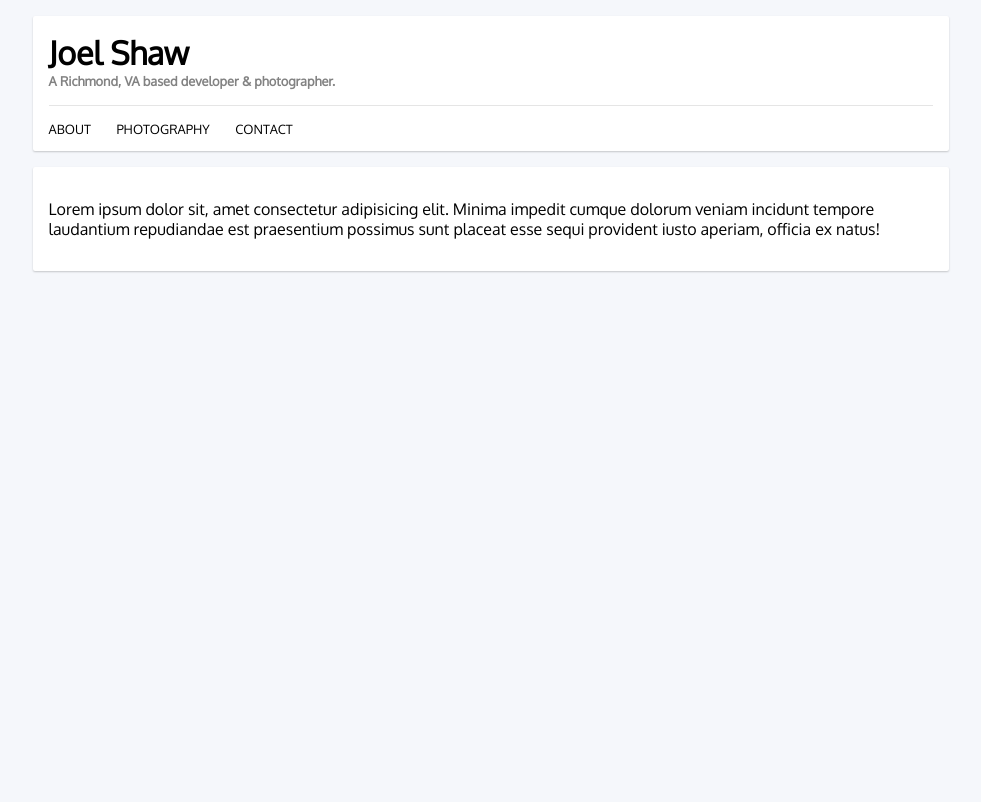
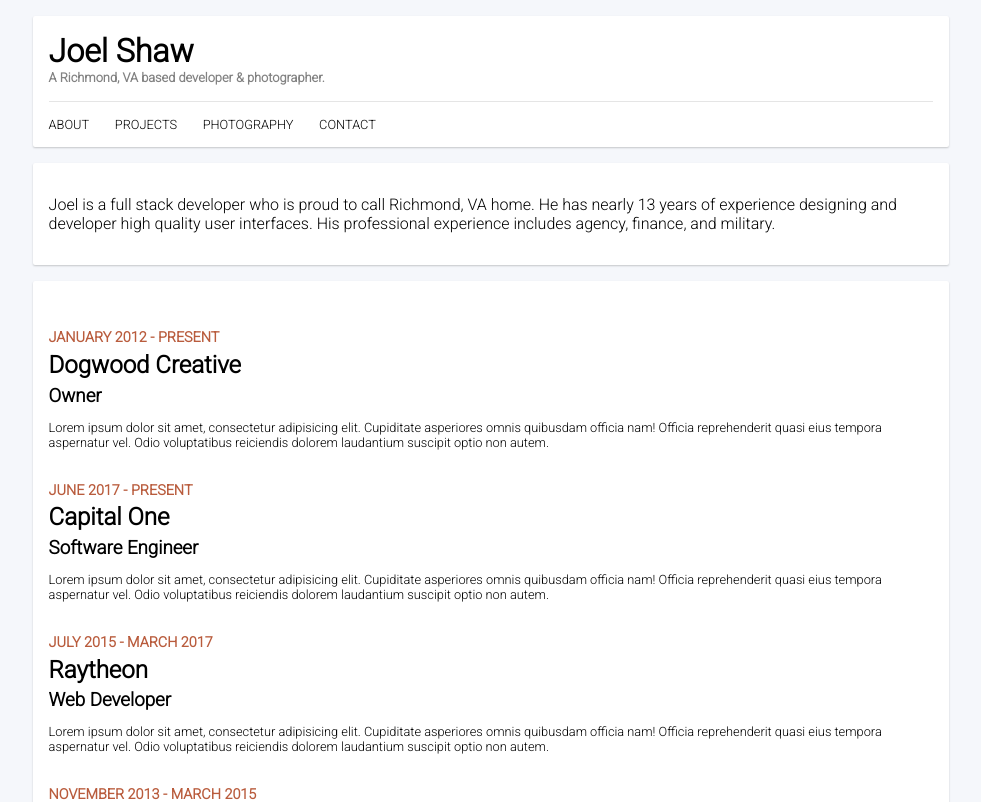
Before and after one commit to joelshaw/resume, a React app: page / in a window 1280 px wide. Shown: the top 802 px of the page, without its empty margins (165-1146 px from the left). Built offline with nearby package versions, Linux system fonts and the light colour scheme.

Commit message:
Update bio, resume, and add a dynamic 'since' number that is based on start/current years

```diff
--- a/package.json
+++ b/package.json
@@ -27,11 +27,13 @@
   },
   "dependencies": {
     "css-loader": "^0.28.8",
+    "file-loader": "^1.1.6",
     "html-webpack-plugin": "^2.30.1",
     "path": "^0.12.7",
     "react": "^16.2.0",
     "react-dom": "^16.2.0",
     "react-router-dom": "^4.2.2",
-    "style-loader": "^0.19.1"
+    "style-loader": "^0.19.1",
+    "url-loader": "^0.6.2"
   }
 }
--- a/src/components/Navigation.jsx
+++ b/src/components/Navigation.jsx
@@ -5,6 +5,7 @@
     <div className="navigation">
         <nav className="navigation__links">
             <Link className="navigation__links-item" to="/">About</Link>
+            <Link className="navigation__links-item" to="/projects">Projects</Link>
             <Link className="navigation__links-item" to="/photos">Photography</Link>
             <Link className="navigation__links-item" to="/contact">Contact</Link>
         </nav>
--- a/src/containers/App.jsx
+++ b/src/containers/App.jsx
@@ -2,6 +2,8 @@
 import { Switch, Route, Redirect } from 'react-router-dom';
 
 import About from '../routes/about/index.jsx';
+import Projects from '../routes/projects/index.jsx';
+import Photos from '../routes/photography/index.jsx';
 
 export default class Resume extends
 Component {
@@ -11,6 +13,8 @@
                 <div className="resume-app__view">
                     <Switch>
                         <Route exact path="/" component={About} />
+                        <Route path="/projects" component={Projects} />
+                        <Route path="/photos" component={Photos} />
                     </Switch>
                 </div>
             </div>
--- /dev/null
+++ b/src/containers/Bio.jsx
@@ -0,0 +1,14 @@
+import React, { Component } from 'react';
+
+export default class Bio extends Component {
+    render() {
+        const dates = Math.abs(2005 - new Date().getFullYear());
+        return (
+            <div className="content-brick">
+                <p>Joel is a full stack developer who is proud to call Richmond, VA home. He has nearly {dates} years of experience designing and developer high
+quality user interfaces. His professional experience includes agency,
+finance, and military.</p>
+            </div>
+        );
+    }
+}
--- /dev/null
+++ b/src/containers/Resume.jsx
@@ -0,0 +1,39 @@
+import React, { Component } from 'react';
+import Link from 'react-router-dom/Link';
+
+export default class Resume extends Component {
+    render() {
+        return (
+            <div className="content-brick">
+                <section className="resume-block">
+                    <h4>January 2012 - Present</h4>
+                    <h2>Dogwood Creative</h2>
+                    <h3>Owner</h3>
+                    <p>Lorem ipsum dolor sit amet, consectetur adipisicing elit. Cupiditate asperiores omnis quibusdam officia nam! Officia reprehenderit quasi eius tempora aspernatur vel. Odio voluptatibus reiciendis dolorem laudantium suscipit optio non autem.</p>
+                </section>
+
+                <section className="resume-block">
+                    <h4>June 2017 - Present</h4>
+                    <h2>Capital One</h2>
+                    <h3>Software Engineer</h3>
+                    <p>Lorem ipsum dolor sit amet, consectetur adipisicing elit. Cupiditate asperiores omnis quibusdam officia nam! Officia reprehenderit quasi eius tempora aspernatur vel. Odio voluptatibus reiciendis dolorem laudantium suscipit optio non autem.</p>
+                </section>
+
+                <section className="resume-block">
+                    <h4>July 2015 - March 2017</h4>
+                    <h2>Raytheon</h2>
+                    <h3>Web Developer</h3>
+                    <p>Lorem ipsum dolor sit amet, consectetur adipisicing elit. Cupiditate asperiores omnis quibusdam officia nam! Officia reprehenderit quasi eius tempora aspernatur vel. Odio voluptatibus reiciendis dolorem laudantium suscipit optio non autem.</p>
+                </section>
+
+                <section className="resume-block">
+                    <h4>November 2013 - March 2015</h4>
+                    <h2>Capital One</h2>
+                    <h3>User Interface Engineer</h3>
+                    <p>Lorem ipsum dolor sit amet, consectetur adipisicing elit. Cupiditate asperiores omnis quibusdam officia nam! Officia reprehenderit quasi eius tempora aspernatur vel. Odio voluptatibus reiciendis dolorem laudantium suscipit optio non autem.</p>
+                </section>
+
+            </div>
+        );
+    }
+}
--- a/src/routes/about/index.jsx
+++ b/src/routes/about/index.jsx
@@ -1,6 +1,8 @@
 import React, { Component } from 'react';
 
-import Intro from '../../containers/Intro.jsx'
+import Intro from '../../containers/Intro.jsx';
+import Bio from '../../containers/Bio.jsx';
+import Resume from '../../containers/Resume.jsx';
 
 export default class About extends Component {
     render(){
@@ -8,9 +10,8 @@
             <div className="about">
                 <div className="container">
                     <Intro />
-                    <div className="content-brick">
-                        <p>Lorem ipsum dolor sit, amet consectetur adipisicing elit. Minima impedit cumque dolorum veniam incidunt tempore laudantium repudiandae est praesentium possimus sunt placeat esse sequi provident iusto aperiam, officia ex natus!</p>
-                    </div>
+                    <Bio />
+                    <Resume />
                 </div>
             </div>
         );
--- /dev/null
+++ b/src/routes/photography/index.jsx
@@ -0,0 +1,18 @@
+import React, { Component } from 'react';
+
+import Intro from '../../containers/Intro.jsx'
+
+export default class Photos extends Component {
+    render(){
+        return (
+            <div className="about">
+                <div className="container">
+                    <Intro />
+                    <div className="content-brick">
+                        <p>Photography</p>
+                    </div>
+                </div>
+            </div>
+        );
+    }
+}
--- /dev/null
+++ b/src/routes/projects/index.jsx
@@ -0,0 +1,18 @@
+import React, { Component } from 'react';
+
+import Intro from '../../containers/Intro.jsx'
+
+export default class Photos extends Component {
+    render(){
+        return (
+            <div className="about">
+                <div className="container">
+                    <Intro />
+                    <div className="content-brick">
+                        <p>Projects</p>
+                    </div>
+                </div>
+            </div>
+        );
+    }
+}
--- a/src/styles/Styles.css
+++ b/src/styles/Styles.css
@@ -1,8 +1,9 @@
-@import url('https://fonts.googleapis.com/css?family=Oxygen');
+@import url('https://fonts.googleapis.com/css?family=Roboto:300');
 
 body {
+    font-smooth: auto;
     background: #f5f7fb;
-    font-family: 'Oxygen', sans-serif;
+    font-family: 'Roboto', sans-serif;
 }
 
 .container {
@@ -53,3 +54,27 @@
     font-size: 0.8em;
     color: #828282;
 }
+
+
+.resume-block {
+    margin: 2em 0;
+}
+
+.resume-block h2 {
+    margin: 0.2em 0;
+}
+
+.resume-block h3 {
+    margin: 0.3em 0;
+}
+
+.resume-block h4 {
+    color: #b95c3d;
+    text-transform: uppercase;
+    font-size: 0.9em;
+    margin: 0;
+}
+
+.resume-block p {
+    font-size: 0.8em;
+}
--- a/webpack.config.js
+++ b/webpack.config.js
@@ -22,7 +22,8 @@
         loaders: [
             {test: /\.js$/, loader: 'babel-loader', exclude: '/node_modules/'},
             {test: /\.jsx$/, loader: 'babel-loader', exclude: '/node_modules/'},
-            {test: /\.css$/, loader: ['style-loader','css-loader'], exclude: '/node_modules/'}
+            {test: /\.css$/, loader: ['style-loader','css-loader'], exclude: '/node_modules/'},
+            {test: /\.(png|jp(e*)g|svg)$/, loader: 'url-loader', exclude: '/node_modules/'}
         ]
     },
     plugins: [HtmlWebpackPluginConfig]
```
Also changed, not shown: src/containers/Photos.jsx (added), 1 other file (tests, documents, lock files or other folders).
